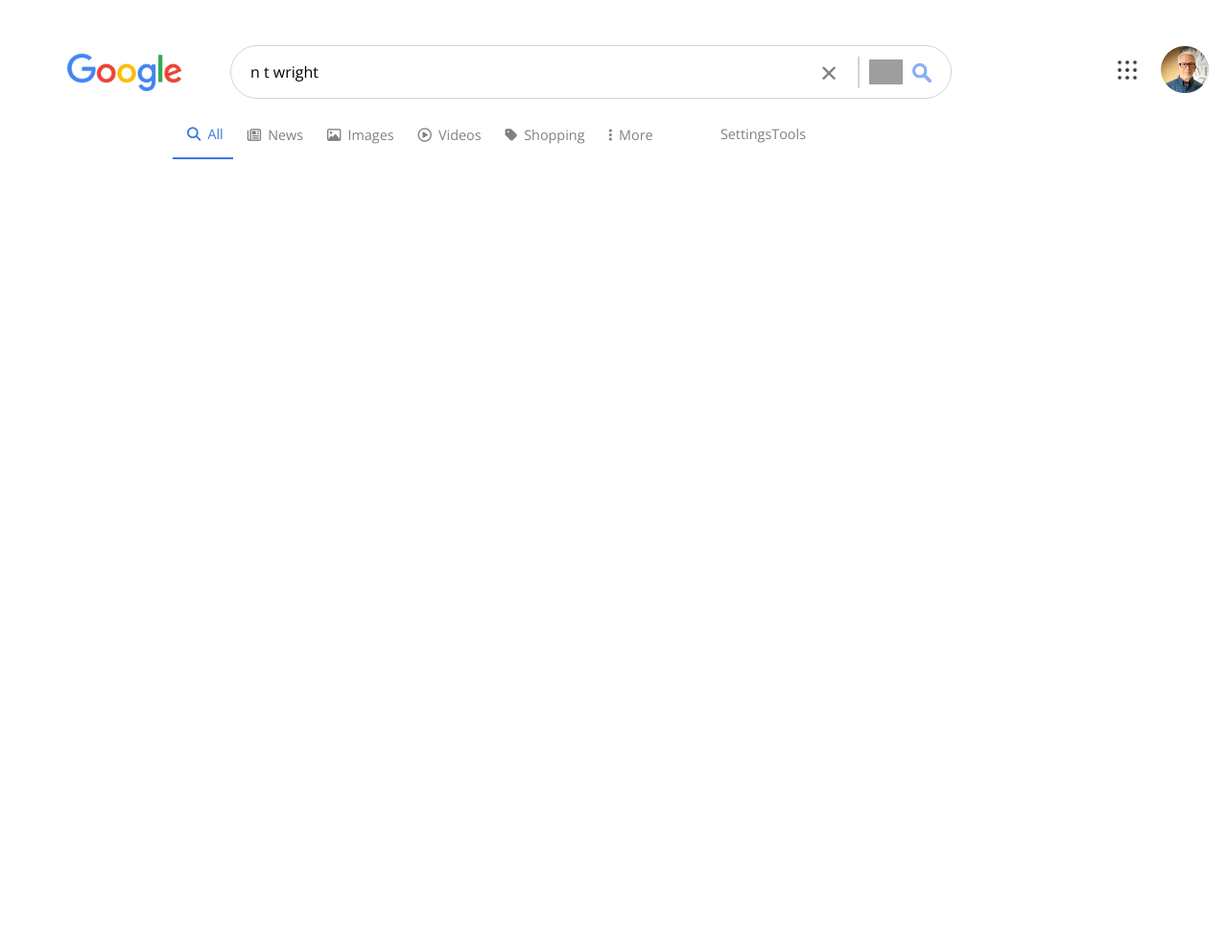
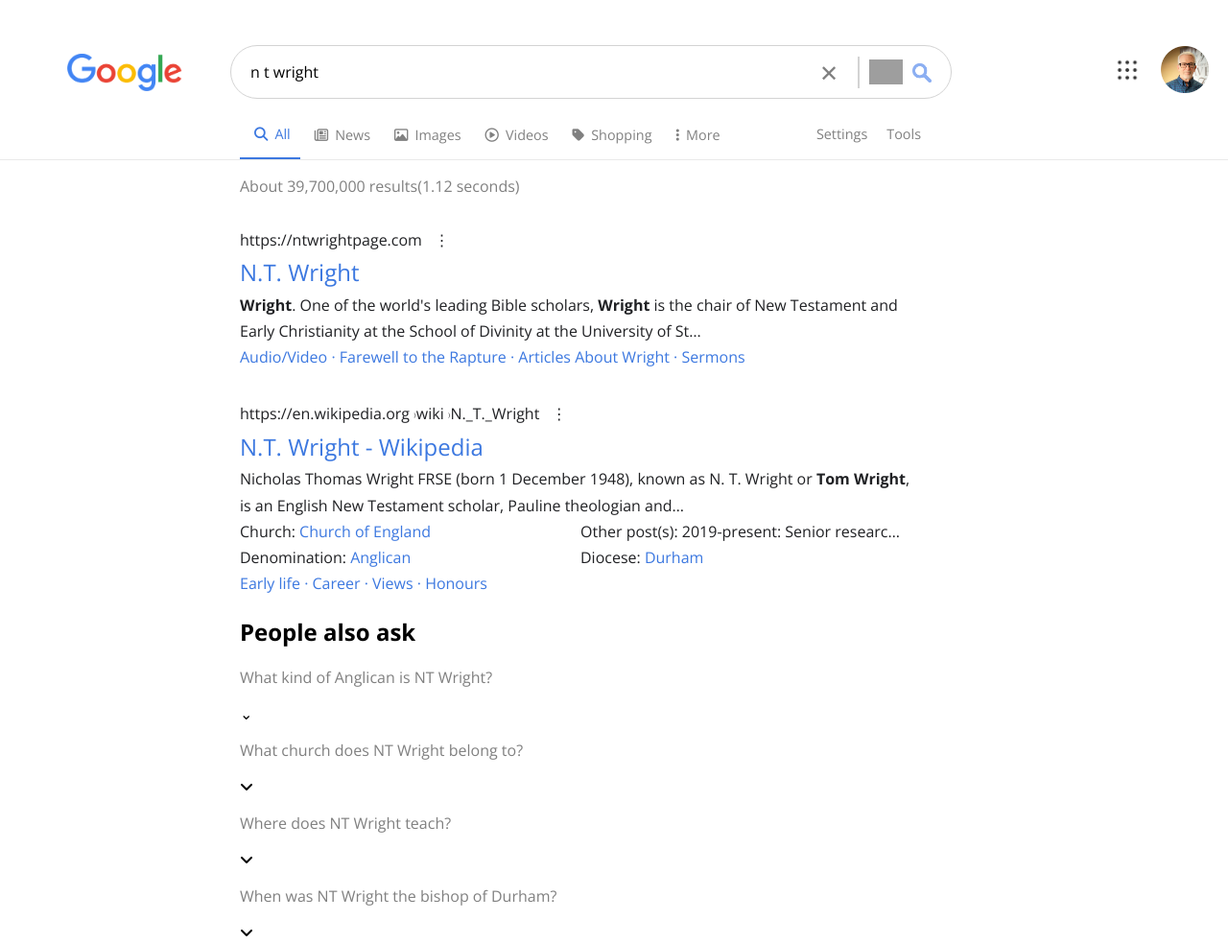
Before and after one commit to PTroyP/google-project, a plain HTML site: page index.html in a window 1280 px wide. Shown: the whole page at 96% size. Before the commit the page ends 800 px from the top, so only its background shows below. Drawn offline with nearby package versions, Linux system fonts and the light colour scheme; grey boxes are pictures that could not be loaded.

Commit message:
Finish header

```diff
--- a/index.html
+++ b/index.html
@@ -92,7 +92,76 @@
       </div>
     </div>
   </header>
+  <hr class="header-break">
+  <div class="container-results-main">
+    <div class="container-search-results">
+      <p class="results-number">
+        About 39,700,000 results(1.12 seconds)
+      </p>
+      <div class="results">
+        <p>
+          https://ntwrightpage.com
 
+          &nbsp;&nbsp;&#8942;
+        </p>
+        <h2>N.T. Wright</h2>
+        <p class="description"><strong>Wright</strong>. One of the world's leading Bible scholars,
+          <strong>Wright</strong> is the chair of New Testament
+          and Early Christianity at the School of Divinity at the University of St&#8230;
+        </p>
+        <p class="links">Audio/Video&nbsp;&#183;&nbsp;Farewell to the Rapture&nbsp;&#183;&nbsp;Articles About
+          Wright&nbsp;&#183;&nbsp;Sermons</p>
+      </div>
+      <div class="results">
+        <p class="layered-target">
+          https://en.wikipedia.org&nbsp;<span>&#9002;</span>wiki&nbsp;<span>&#9002;</span>N._T._Wright
+          &nbsp;&nbsp;&#8942;
+        </p>
+        <h2>N.T. Wright - Wikipedia</h2>
+        <p class="description">Nicholas Thomas Wright FRSE (born 1 December 1948), known as N. T. Wright or
+          <strong>Tom Wright</strong>, is an English New Testament scholar, Pauline theologian and&#8230;
+        </p>
+        <div class="info-table">
+          <p>Church: <span>Church of England</span></p>
+          <p>Other post(s): 2019-present: Senior researc&#8230;</p>
+          <p>Denomination: <span>Anglican</span></p>
+          <p>Diocese: <span>Durham</span></p>
+        </div>
+        <p class="links">Early life&nbsp;&#183;&nbsp;Career&nbsp;&#183;&nbsp;Views&nbsp;&#183;&nbsp;Honours</p>
+      </div>
+
+
+      <div class="questions">
+        <div class="question-single">
+          <h2>People also ask</h2>
+        </div>
+        <div class="question-single">
+          <p>What kind of Anglican is NT Wright?</p>
+          <div class="carat">
+            <span> &#8964;</span>
+          </div>
+        </div>
+        <div class="question-single">
+          <p>What church does NT Wright belong to?</p>
+          <div class="carat">
+            <i class="fas fa-angle-down"></i>
+          </div>
+        </div>
+        <div class="question-single">
+          <p>Where does NT Wright teach?</p>
+          <div class="carat">
+            <i class="fas fa-angle-down"></i>
+          </div>
+        </div>
+        <div class="question-single">
+          <p>When was NT Wright the bishop of Durham?</p>
+          <div class="carat">
+            <i class="fas fa-angle-down"></i>
+          </div>
+        </div>
+      </div>
+    </div>
+  </div>
 </body>
 
 </html>
--- a/styles.css
+++ b/styles.css
@@ -13,9 +13,9 @@
   display: flex;
   align-items: center;
   justify-content: space-between;
-  margin: 0 20px;
-  height: 50px;
-  padding-top: 50px;
+  margin: 0 1.25rem;
+  height: 3.125rem;
+  padding-top: 3.125rem;
 }
 
 .container-logo-search {
@@ -26,8 +26,8 @@
 
 .logo {
   display: inline-block;
-  padding: 0px 50px;
-  width: 120px;
+  padding: 0px 3.125rem;
+  width: 7.5rem;
 }
 
 .logo img {
@@ -36,7 +36,7 @@
 }
 
 .search-bar {
-  width: 750px;
+  width: 46.875rem;
   display: flex;
   justify-content: space-between;
   align-items: center;
@@ -45,14 +45,14 @@
 }
 
 p.search-entry {
-  padding-left: 20px;
+  padding-left: 1.25rem;
 }
 
 .search-icons {
   display: flex;
   align-items: center;
   list-style: none;
-  padding: 0 20px 0 0;
+  padding: 0 1.25rem 0 0;
   margin: 0;
 }
 
@@ -68,15 +68,15 @@
 
 .search-icons li.close {
   border-right: 2px solid lightgray;
-  padding-right: 20px;
+  padding-right: 1.25rem;
 }
 
 .microphone {
-  width: 35px;
-  padding: 0 10px;
+  width: 2.1875rem;
+  padding: 0 0.625rem;
 }
 .magnifier {
-  width: 20px;
+  width: 1.25rem;
 }
 
 .apps {
@@ -85,28 +85,27 @@
 }
 
 .apps .dots {
-  width: 30px;
+  width: 1.875rem;
   opacity: 0.8;
-  padding-right: 20px;
+  padding-right: 1.25rem;
 }
 
 .apps .user {
-  width: 50px;
+  width: 3.125rem;
 }
 
 .container-nav {
   display: flex;
   justify-content: space-between;
-  width: 700px;
-  padding-left: 0px;
-  padding-right: 300px;
-  margin-left: auto;
-  margin-right: auto;
+  width: 44.375rem;
+  margin-left: 15.625rem;
 }
 
 .main-nav ul {
   list-style: none;
   display: flex;
+  padding-left: 0;
+  margin-bottom: 0;
 }
 
 .main-nav ul li {
@@ -122,20 +121,95 @@
 }
 
 .main-nav ul li i {
-  padding-left: 15px;
-  padding-right: 7px;
+  padding-left: 0.9375rem;
+  padding-right: 0.4375rem;
 }
 
 .main-nav ul li p {
-  padding-right: 10px;
+  padding-right: 0.625rem;
 }
 
 .settings ul {
   list-style: none;
   display: flex;
+  padding-left: 0;
+  margin-bottom: 0;
 }
 
 .settings ul li {
   color: gray;
   font-size: 0.9rem;
 }
+
+.settings ul li p {
+  padding-left: 1.25rem;
+}
+
+.header-break {
+  height: 1px;
+  background-color: #e9e9e9;
+  border: none;
+  margin-top: 0;
+}
+
+.container-results-main {
+  margin-left: 15.625rem;
+}
+
+.container-search-results {
+  width: 44.375rem;
+}
+
+.container-search-results p {
+  color: gray;
+}
+
+.results {
+  margin-top: 2rem;
+}
+
+.results p {
+  margin-bottom: 0;
+  line-height: 1.7;
+  color: #202124;
+}
+
+.results p.layered-target {
+  display: flex;
+  align-items: center;
+}
+.results p.layered-target span {
+  font-size: 0.5em;
+}
+
+.results h2 {
+  margin-top: 0;
+  margin-bottom: 0;
+  color: #3c78e0;
+  font-weight: 400;
+  line-height: 1.7;
+}
+
+p.description {
+  margin: 0;
+  line-height: 1.7;
+}
+
+p.links {
+  color: #3c78e0;
+  margin: 0;
+  line-height: 1.7;
+}
+
+.info-table {
+  display: grid;
+  grid-template-columns: 1fr 1fr;
+  grid-template-rows: none;
+}
+
+.info-table p {
+  margin-top: 0;
+}
+.info-table p span {
+  color: #3c78e0;
+}
```
